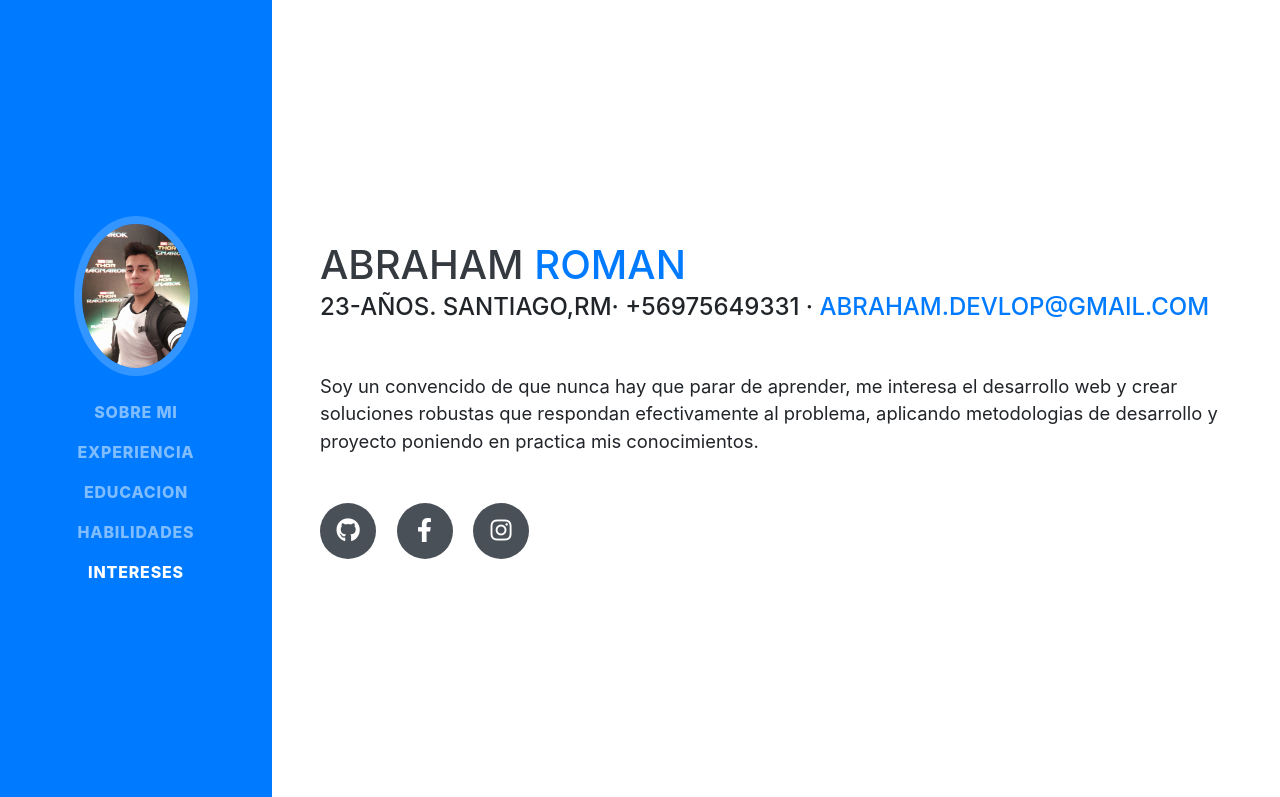
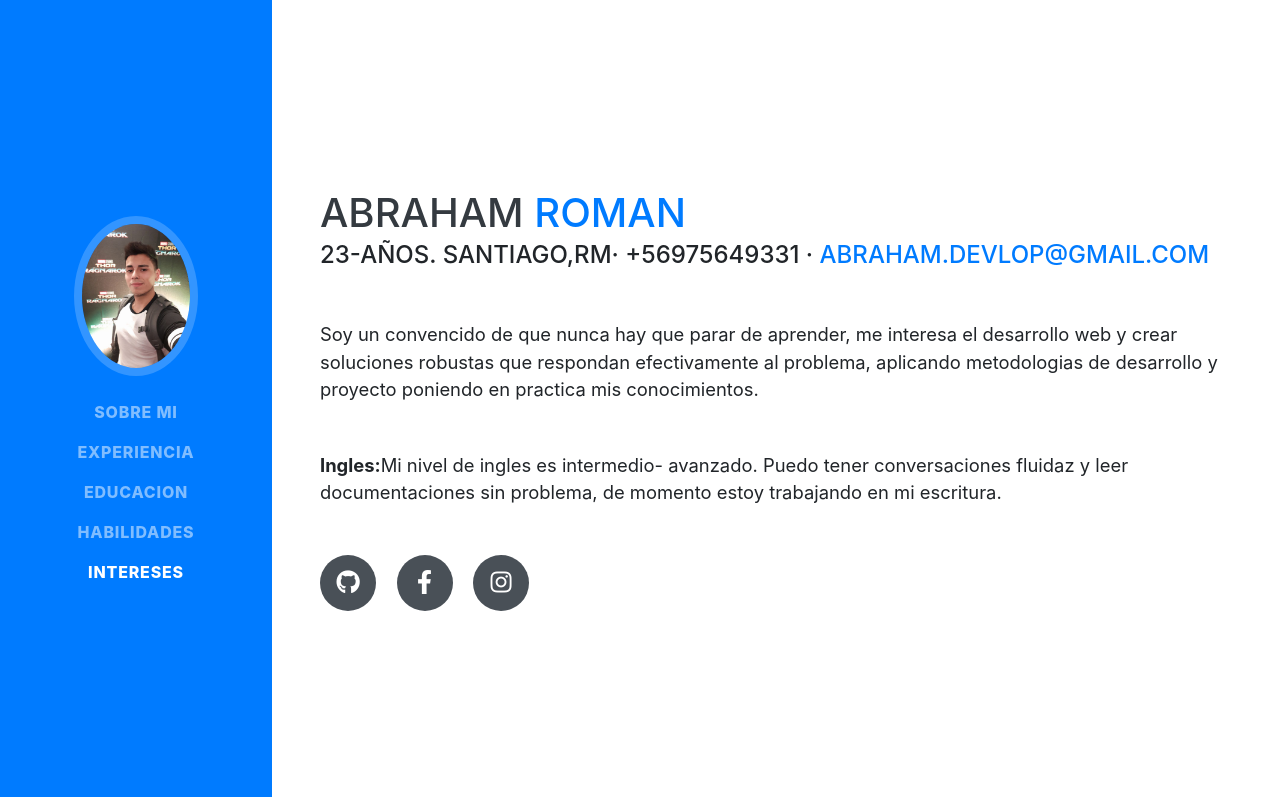
Before and after one commit to fromasgard/cvabrahamrr.github.io, a website with bundled scripts: page index.html in a window 1280 px wide. Shown: the top 797 px of the page. Built offline with nearby package versions, Linux system fonts and the light colour scheme; a web font is replaced by a local one.

Commit message:
agregue el ingles

```diff
--- a/index.html
+++ b/index.html
@@ -68,6 +68,7 @@
           <a href="abraham.devlop@gmail.com">abraham.devlop@gmail.com</a>
         </div>
         <p class="lead mb-5">Soy un convencido de que nunca hay que parar de aprender, me interesa el desarrollo web y crear soluciones robustas que respondan efectivamente al problema, aplicando metodologias de desarrollo y proyecto poniendo en practica mis conocimientos.</p>
+        <p class="lead mb-5" ><strong>Ingles:</strong>Mi nivel de ingles es intermedio- avanzado. Puedo tener conversaciones fluidaz y leer documentaciones sin problema, de momento estoy trabajando en mi escritura.</p>
         <div class="social-icons">
           <a href="https://github.com/fromasgard">
             <i class="fab fa-github"></i>
```
